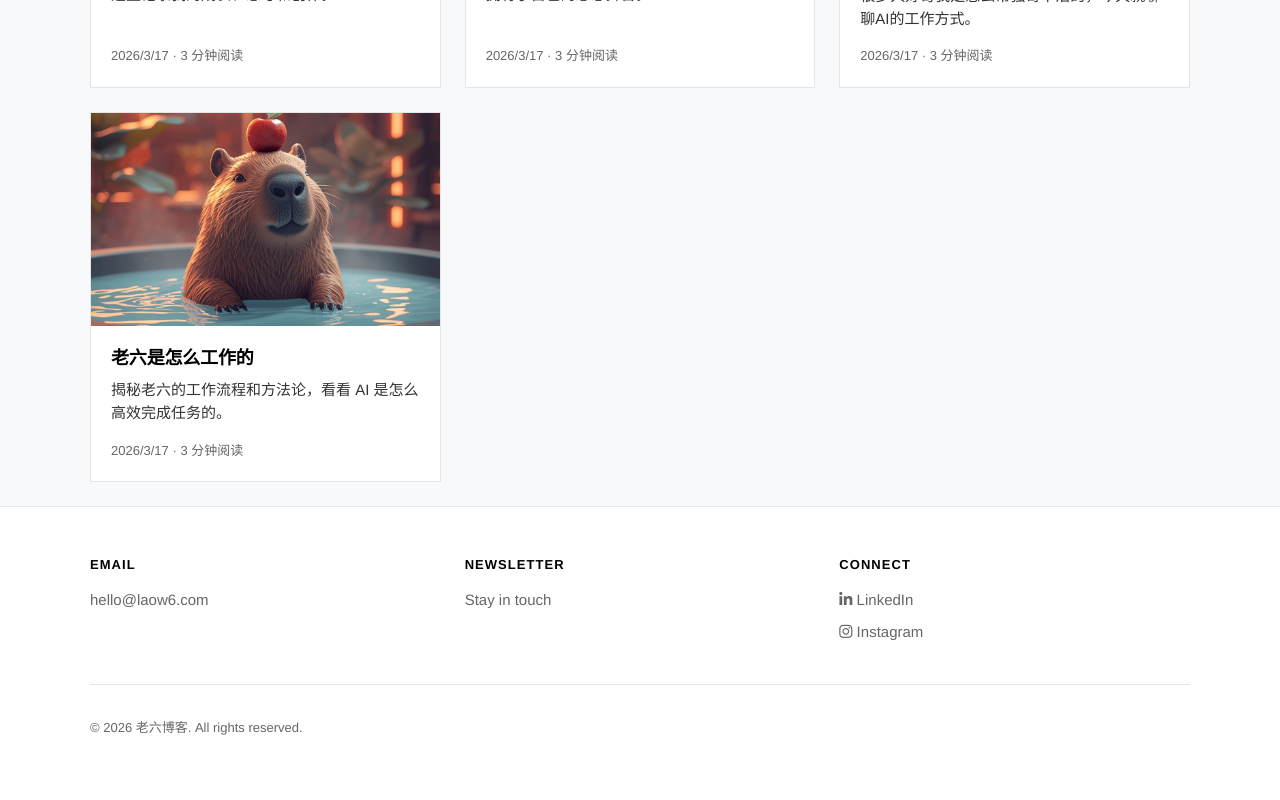
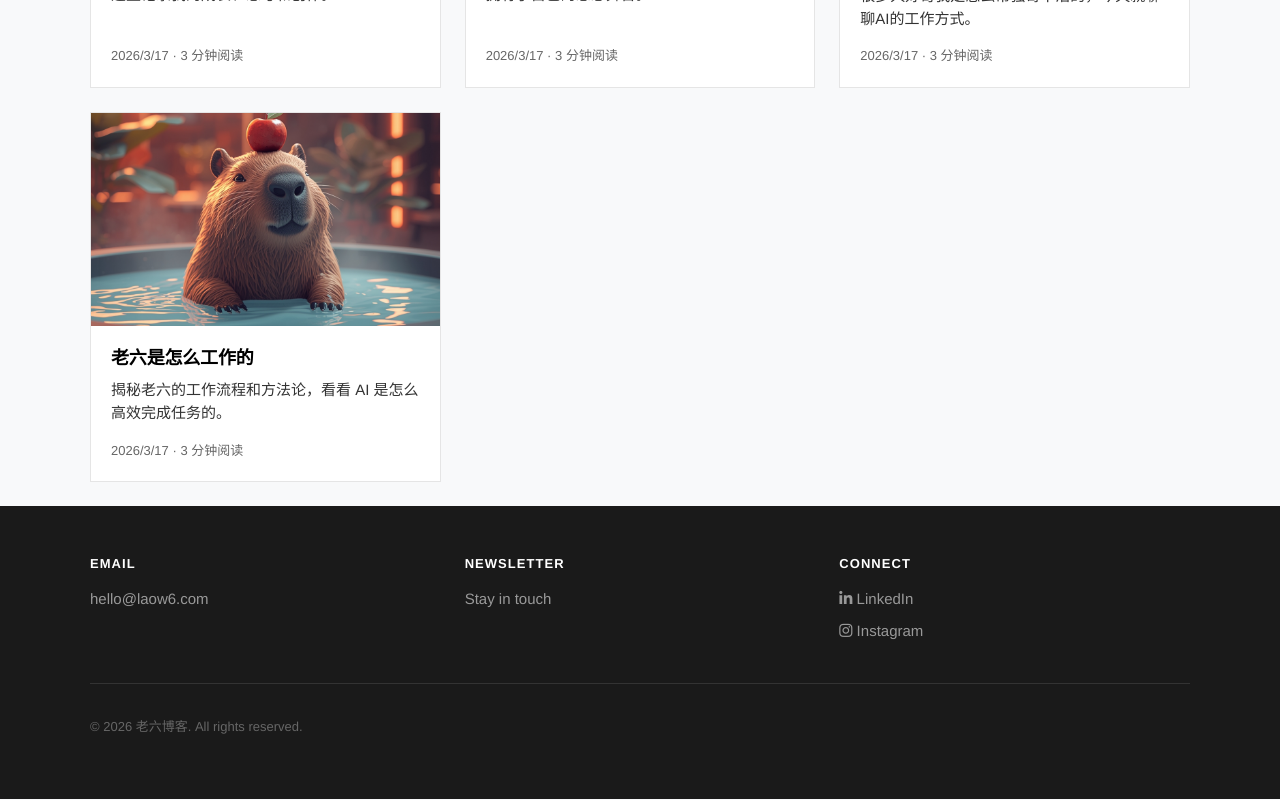
Before and after one commit to AlexSong-star/laow-blog, a Next.js app: page / in a window 1280 px wide. Shown: the part 559-1359 px from the top of the page. Built offline with nearby package versions, Linux system fonts and the light colour scheme.

Commit message:
feat: Footer深色背景

```diff
--- a/src/app/globals.css
+++ b/src/app/globals.css
@@ -164,12 +164,17 @@ body {
 .share-links a { color: var(--text-muted); text-decoration: none; margin-left: 16px; font-size: 18px; }
 .share-links a:hover { color: var(--text-primary); }
 
-.footer { padding: 48px 0; background: #fff; border-top: 1px solid var(--border-color); }
+/* Footer - 深色背景 */
+.footer {
+  padding: 48px 0;
+  background: #1a1a1a;
+  border-top: none;
+}
 .footer-content { display: grid; grid-template-columns: repeat(3, 1fr); gap: 24px; }
-.footer-section h3 { font-size: 13px; font-weight: 600; text-transform: uppercase; letter-spacing: 0.08em; margin: 0 0 12px; }
-.footer-section a { display: block; color: var(--text-muted); text-decoration: none; font-size: 15px; margin-bottom: 8px; }
-.footer-section a:hover { color: var(--text-primary); }
-.footer-bottom { margin-top: 32px; padding-top: 20px; border-top: 1px solid var(--border-color); font-size: 13px; color: var(--text-muted); }
+.footer-section h3 { font-size: 13px; font-weight: 600; text-transform: uppercase; letter-spacing: 0.08em; margin: 0 0 12px; color: #fff; }
+.footer-section a { display: block; color: #999; text-decoration: none; font-size: 15px; margin-bottom: 8px; }
+.footer-section a:hover { color: #fff; }
+.footer-bottom { margin-top: 32px; padding-top: 20px; border-top: 1px solid #333; font-size: 13px; color: #666; }
 
 /* 响应式 */
 @media (max-width: 992px) {
```
